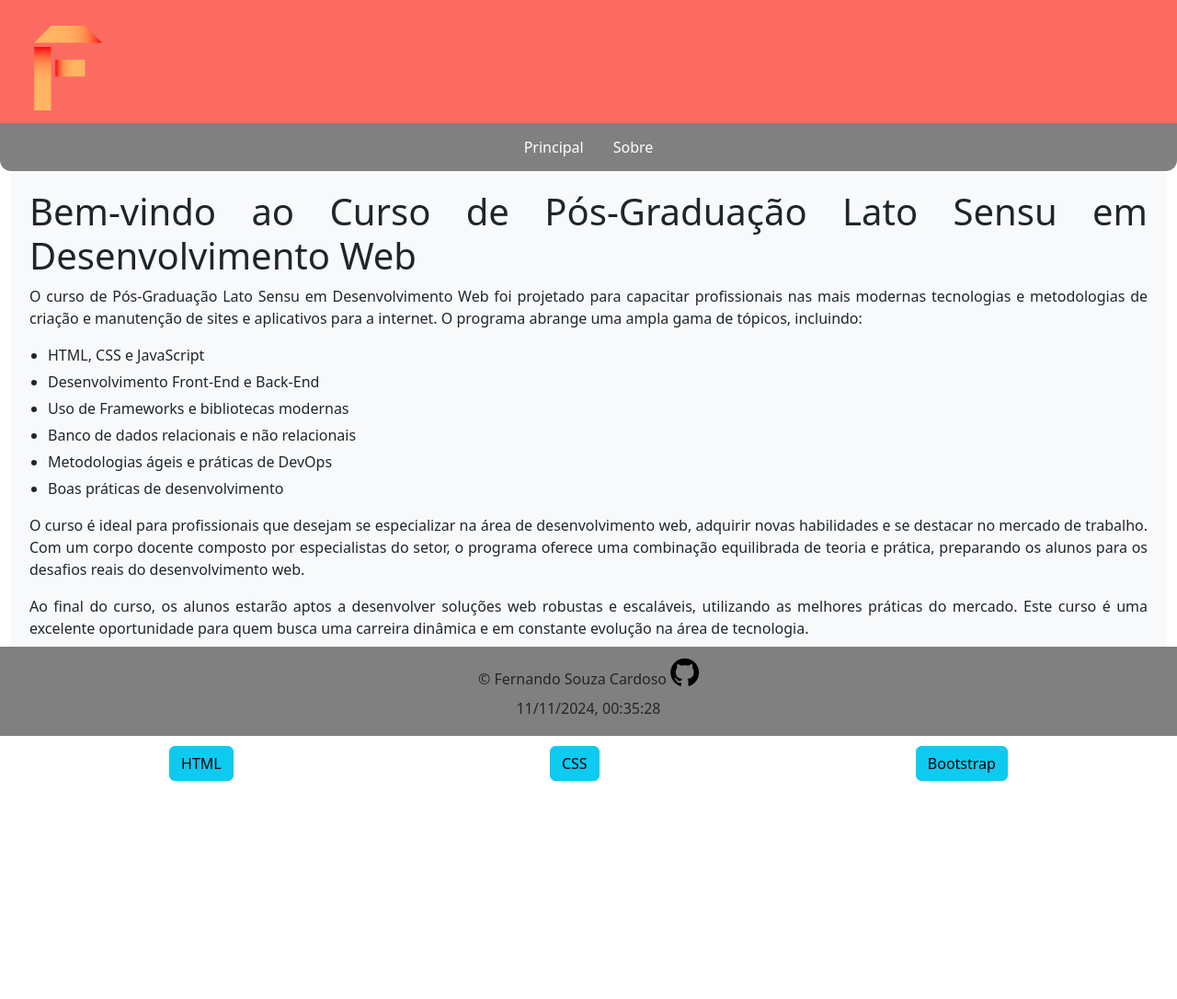
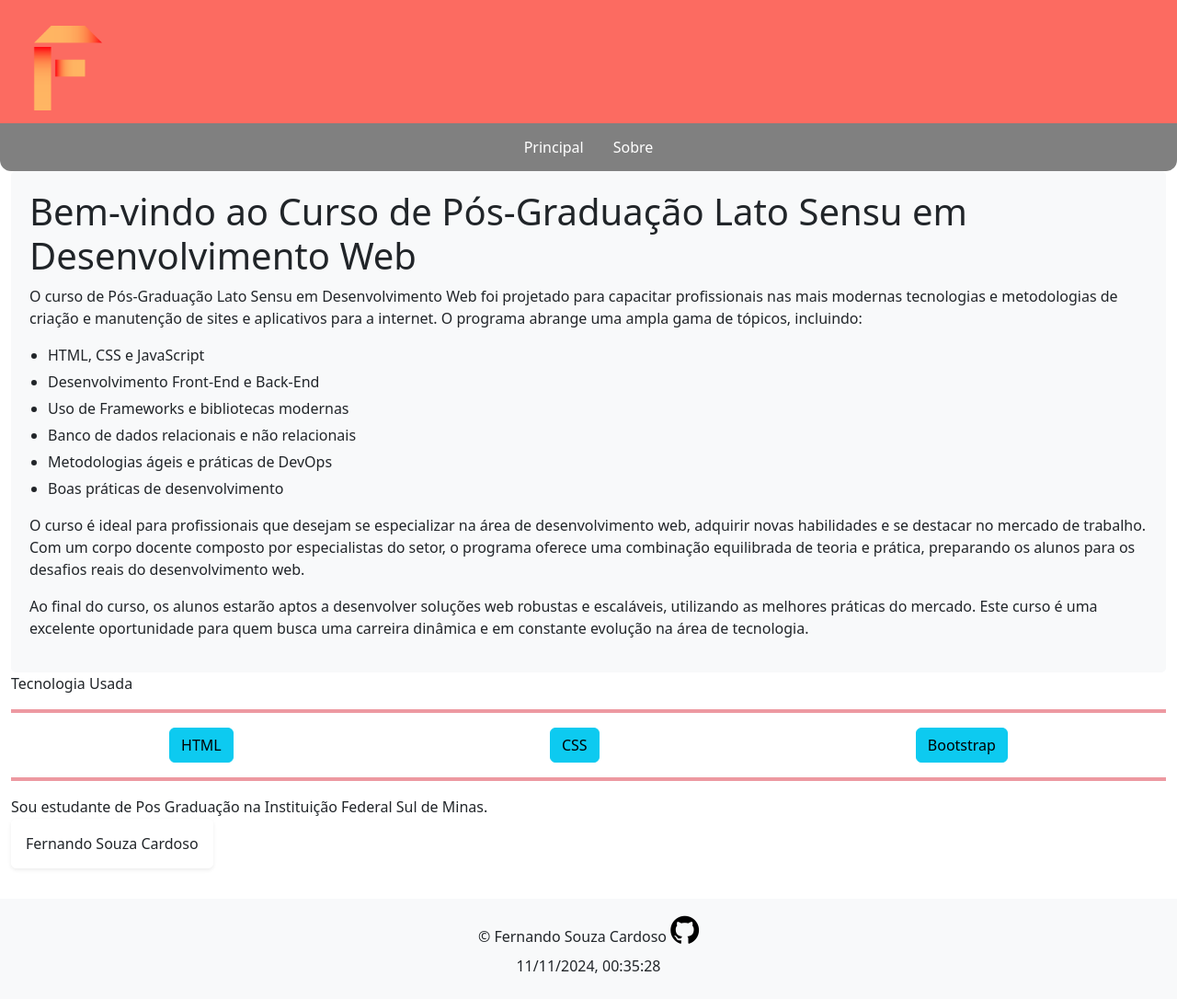
Before and after one commit to souzanandodev/projectperfil, a plain HTML site: page index.html in a window 1280 px wide. Shown: the whole page at 92% size. Before the commit the page ends 857 px from the top, so only its background shows below. Drawn offline with nearby package versions, Linux system fonts and the light colour scheme.

Commit message:
Update - Layout e Exclucao

```diff
--- a/css/estilo-bkp.css
+++ /dev/null
@@ -1,53 +0,0 @@
-body{
-    margin: 0;
-    font-family: Tahoma, Verdana, sans-serif;
-}
-
-header{
-    background-color: #FC6B61;
-    padding: 14px 0 0 14px;
-}
-
-img{
-    width: 120px;
-    padding: 14px;
-    display: block;
-}
-
-ul{
-    list-style-type: none;
-    margin: 0;
-    padding: 0;
-    overflow: hidden;
-    background-color: gray;
-    border-radius: 0 0 12px 12px;
-}
-
-li{
-    float: left;
-}
-
-li a{
-    display: block;
-    color: white;
-    text-align: center;
-    padding: 14px 16px;
-    text-decoration: none;
-}
-
-li a:hover{
-    background-color: #111;
-}
-
-.custom-section {
-    padding: 20px; background-color: #f8f9fa; border-radius: 5px; margin-bottom: 20px;
-}
-
-footer{
-    position: fixed;
-    bottom: 0;
-    background-color: gray;
-    width: 100%;
-    text-align: center;
-    padding: 10px;
-}
--- a/css/estilo.css
+++ b/css/estilo.css
@@ -1,6 +1,9 @@
 body {
     margin: 0;
     font-family: Tahoma, Verdana, sans-serif;
+    display: flex;
+    flex-direction: column;
+    min-height: 100vh;
 }
 header {
     background-color: #FC6B61;
@@ -49,14 +52,4 @@ li.custom-list-item {
     padding: 20px;
     background-color: #f8f9fa;
     border-radius: 5px;
-    margin-bottom: 20px;
-    text-align: justify;
-}
-footer {
-    position: fixed;
-    bottom: 0;
-    background-color: gray;
-    width: 100%;
-    text-align: center;
-    padding: 10px;
-}
+    margin
--- a/index.html
+++ b/index.html
@@ -20,12 +20,12 @@
                 <a class="nav-link" href="index.html">Principal</a>
             </li>
             <li class="nav-item">
-                <a class="nav-link" href="sobre.html">Sobre</a>
+                <a class="nav-link" href="#section2">Sobre</a>
             </li>
         </ul>
     </nav>
     <div class="container-fluid">
-        <main>
+        <main class="pb-5">
             <section class="custom-section">
                 <h1>Bem-vindo ao Curso de Pós-Graduação Lato Sensu em Desenvolvimento Web</h1>
                 <p>
@@ -78,14 +78,21 @@
                     </div>
                 </div>
             </section>
+            <section id="section2">
+                <hr class="border border-danger border-2 opacity-50">
+                <p>Sou estudante de Pos Graduação na Instituição Federal Sul de Minas.</p>
+                <span class="shadow-sm p-3 mb-5 bg-white rounded">Fernando Souza Cardoso</span>
+            </section>
         </main>
     </div>
-    <footer class="text-center mt-4">
-        &copy; Fernando Souza Cardoso
-        <a href="https://github.com/souzanandodev" target="_blank" style="color: black; text-decoration: none;">
-            <i class="fa fa-github" style="font-size:36px"></i>
-        </a>
-        <div id="datetime" class="text-right p-2"></div>
+    <footer class="footer mt-auto py-3 bg-light">
+        <div class="container text-center">
+            <span>&copy; Fernando Souza Cardoso</span>
+            <a href="https://github.com/souzanandodev" target="_blank" style="color: black; text-decoration: none;">
+                <i class="fa fa-github" style="font-size:36px"></i>
+            </a>
+            <div id="datetime" class="text-right p-2"></div>
+        </div>
     </footer>
     <script src="https://code.jquery.com/jquery-3.6.0.min.js"></script>
     <script src="https://cdnjs.cloudflare.com/ajax/libs/popper.js/1.14.7/umd/popper.min.js"></script>
```
Also changed, not shown: sobre.html (deleted, +0 -60 lines).
